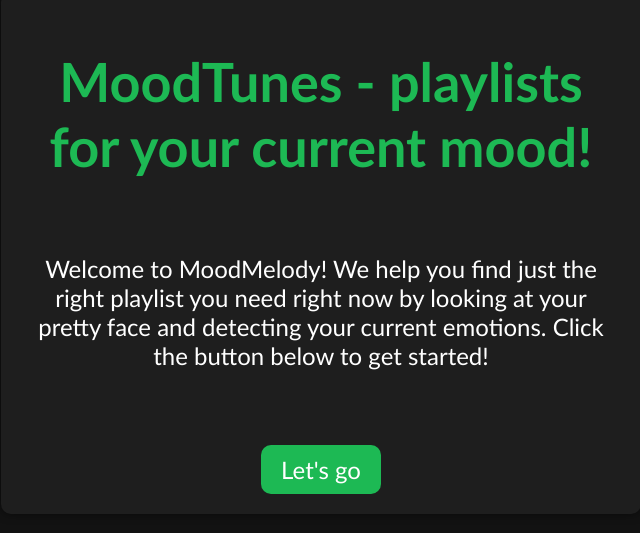
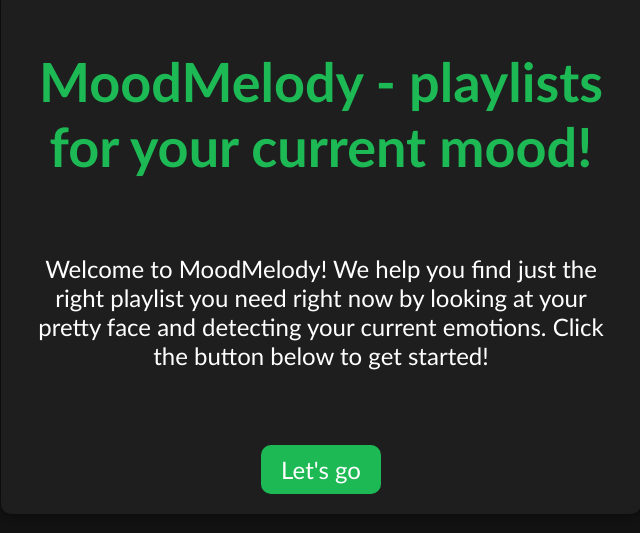
Before and after one commit to prateekJain9/Mood-Melody, a plain HTML site: page index.html in a window 1280 px wide. Shown: the part 147-680 px from the top of the page, without its empty margins (319-959 px from the left). Drawn offline with Linux system fonts and the light colour scheme; no server answers.

Commit message:
Update index.html
Changed heading from MoodTunes to MoodMelody

```diff
--- a/index.html
+++ b/index.html
@@ -10,7 +10,7 @@
 </head>
 <body>
     <div id="initialContainer">
-        <h1>MoodTunes -  playlists for your current mood!</h1>
+        <h1>MoodMelody -  playlists for your current mood!</h1>
         <p id="description">Welcome to MoodMelody! We help you find just the right playlist you need right now by looking at your pretty face and detecting your current emotions. Click the button below to get started!</p>
         <button id="startButton">Let's go</button>
     </div>
```
